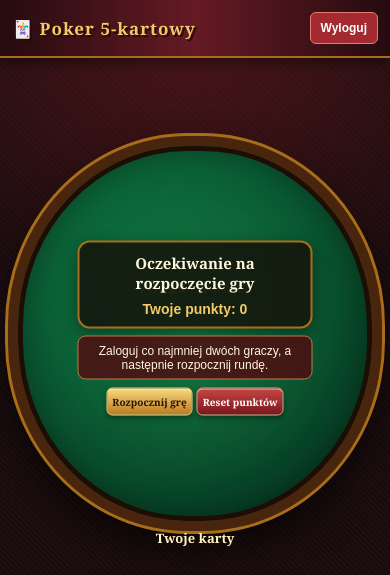
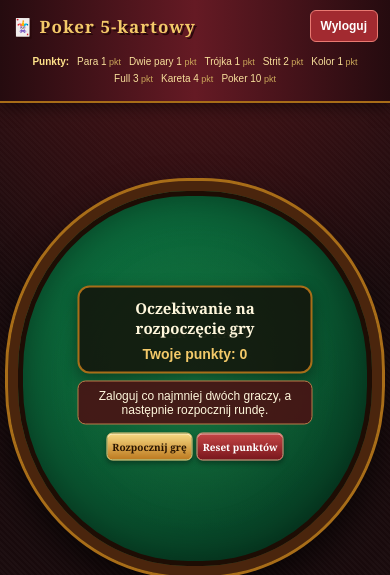
Before and after one commit to djdracha/cer-wz, a Flask app: page /game in a window 390 px wide. Shown: the top 575 px of the page. Run offline with Flask 3, Linux system fonts and the light colour scheme; the visitor is signed in with stand-in values (Sample User, id 1); data that the repository does not hold is empty.

Commit message:
Update game.html

```diff
--- a/templates/game.html
+++ b/templates/game.html
@@ -782,11 +782,75 @@ body {
         font-size: 10px;
     }
 }
+        .header {
+    position: relative;
+    flex-wrap: wrap;
+    gap: 10px 20px;
+}
+
+.points-legend {
+    display: flex;
+    align-items: center;
+    justify-content: center;
+    flex-wrap: wrap;
+    gap: 5px 12px;
+    color: #f7df9b;
+    font-family: Arial, sans-serif;
+    font-size: 12px;
+    line-height: 1.4;
+    text-align: center;
+}
+
+.points-legend span:not(.legend-title)::after {
+    content: ' pkt';
+    color: #cba85a;
+    font-size: 10px;
+}
+
+.legend-title {
+    color: #ffe28a;
+    font-weight: bold;
+}
+
+@media (max-width: 900px) {
+    .points-legend {
+        order: 3;
+        flex-basis: 100%;
+        padding: 3px 0 5px;
+        font-size: 11px;
+    }
+}
+
+@media (max-width: 560px) {
+    .header {
+        padding: 10px 12px;
+    }
+
+    .points-legend {
+        gap: 3px 8px;
+        font-size: 10px;
+    }
+
+    .points-legend span:not(.legend-title)::after {
+        font-size: 9px;
+    }
+}
     </style>
 </head>
 <body>
     <header class="header">
         <h1>🃏 Poker 5-kartowy</h1>
+        <div class="points-legend" aria-label="Legenda punktacji">
+        <span class="legend-title">Punkty:</span>
+        <span>Para 1</span>
+        <span>Dwie pary 1</span>
+        <span>Trójka 1</span>
+        <span>Strit 2</span>
+        <span>Kolor 1</span>
+        <span>Full 3</span>
+        <span>Kareta 4</span>
+        <span>Poker 10</span>
+</div>
         <div class="user-box">
             <span>{{ username }}</span>
             <a href="/logout" class="logout-btn">Wyloguj</a>
```
